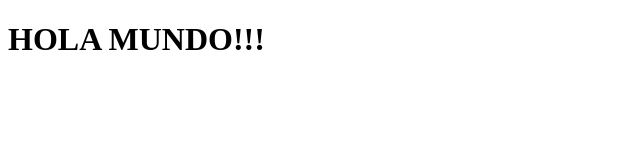
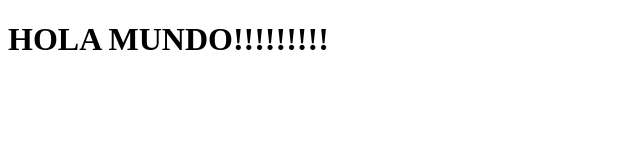
Before and after one commit to Yoru-cyber/proyectoAPI, a plain HTML site: page index.html in a window 1280 px wide. Shown: the whole page, without its empty margins (0-640 px from the left). Drawn offline with Linux system fonts and the light colour scheme.

Commit message:
prueba de la rama testing

```diff
--- a/index.html
+++ b/index.html
@@ -7,7 +7,7 @@
 </head>
 <body>
 
-    <h1>HOLA MUNDO!!!</h1>
+    <h1>HOLA MUNDO!!!!!!!!!</h1>
 
 
 </body>
```
